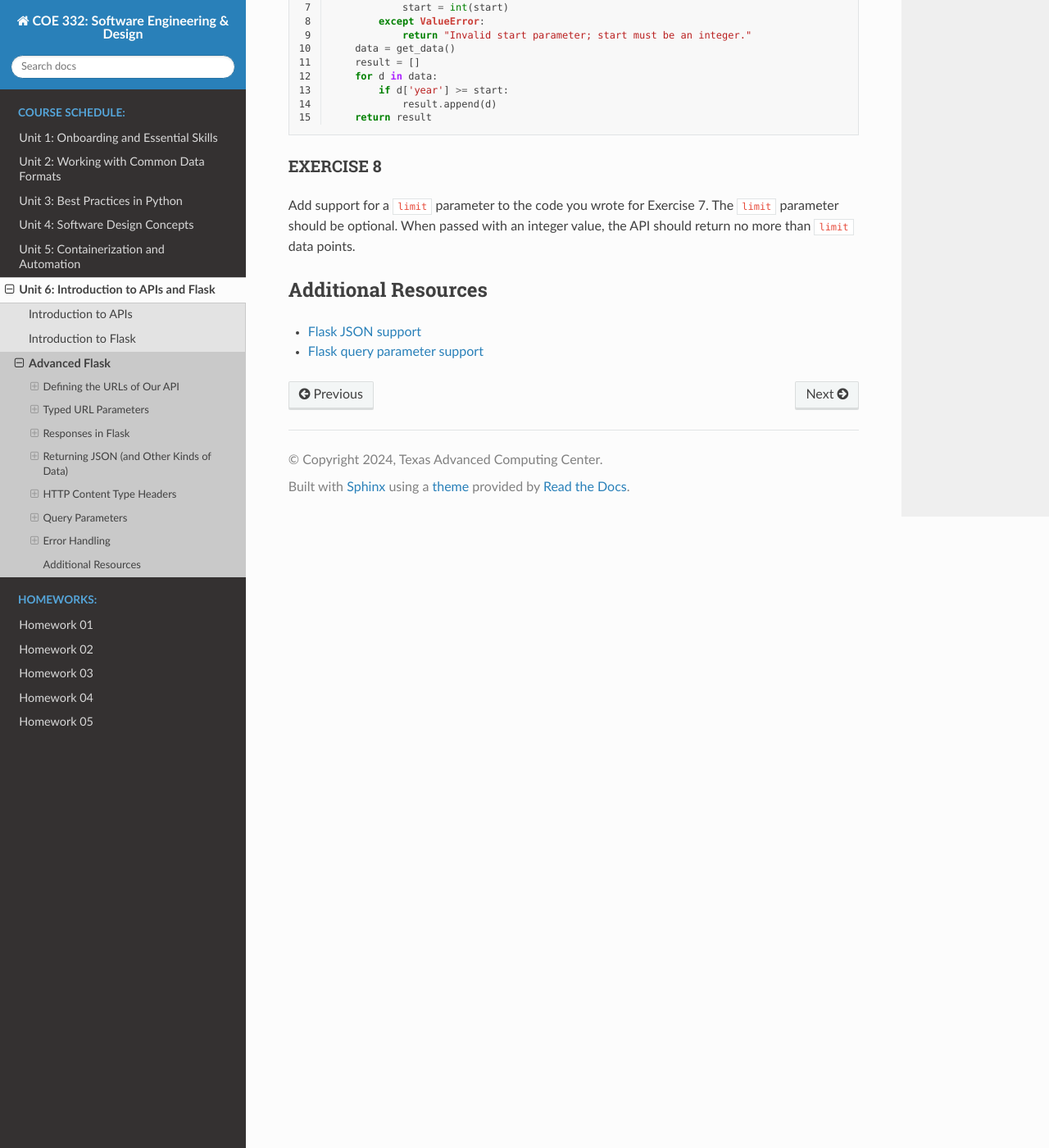
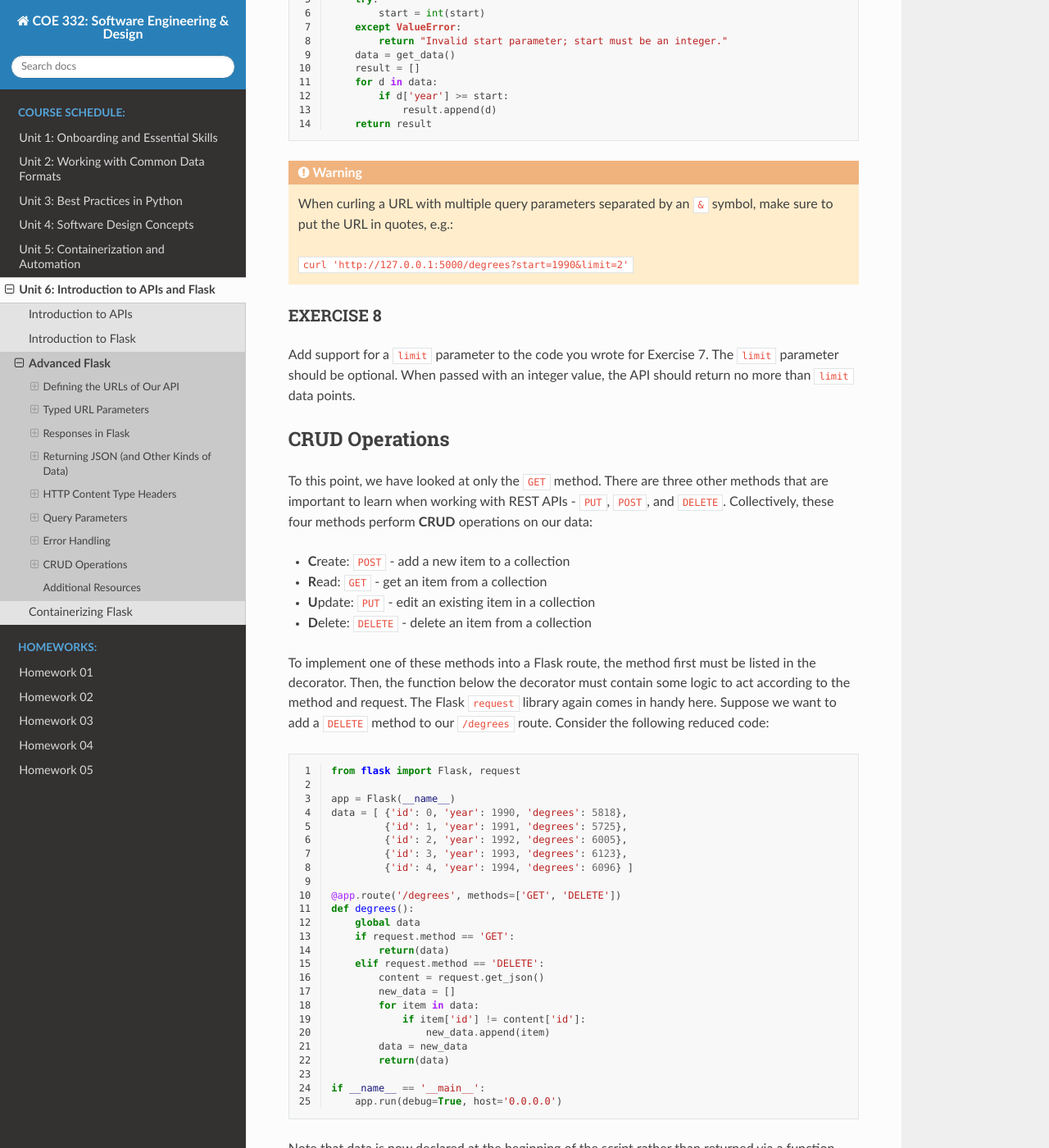
Before and after one commit to TACC/coe-332-sp24, a Sphinx documentation site: the page built from docs/unit06/advanced_flask.rst, in a window 1280 px wide and 1400 px high, scrolled down 9967 px. Shown: the whole window at 82% size. Built offline with Sphinx 7.4.7 and the Read the Docs theme 2.0.0, drawn with Linux system fonts in a browser that asks for light colours; some of the changed text lies outside the part shown.

Commit message:
update advanced docker and dockerflask

```diff
--- a/docs/unit06/advanced_flask.rst
+++ b/docs/unit06/advanced_flask.rst
@@ -9,6 +9,7 @@ functions for our REST API. After going through this module, students should be
 * Extract Content-Type and other headers from Flask route responses
 * Add query parameters to GET requests, and extract their values inside Flask routes
 * Deal with errors from user-supplied input to an API and handle Python exceptions
+* Handle multiple request methods to support CRUD operations
 
 .. note::
 
@@ -528,6 +528,12 @@ Here is the full code for our route function with exception handling.
                result.append(d)
        return result
 
+.. warning::
+
+   When curling a URL with multiple query parameters separated by an ``&`` symbol,
+   make sure to put the URL in quotes, e.g.:
+
+   ``curl 'http://127.0.0.1:5000/degrees?start=1990&limit=2'``
 
 
 EXERCISE 8
@@ -539,6 +545,97 @@ Add support for a ``limit`` parameter to the code you wrote for Exercise 7. The
 API should return no more than ``limit`` data points.
 
 
+CRUD Operations
+---------------
+
+To this point, we have looked at only the ``GET`` method. There are three other
+methods that are important to learn when working with REST APIs - ``PUT``, ``POST``,
+and ``DELETE``. Collectively, these four methods perform **CRUD** operations on our
+data:
+
+* **C**\ reate: ``POST`` - add a new item to a collection
+* **R**\ ead: ``GET`` - get an item from a collection
+* **U**\ pdate: ``PUT`` - edit an existing item in a collection
+* **D**\ elete: ``DELETE`` - delete an item from a collection
+
+To implement one of these methods into a Flask route, the method first must be
+listed in the decorator. Then, the function below the decorator must contain some
+logic to act according to the method and request. The Flask ``request`` library
+again comes in handy here. Suppose we want to add a ``DELETE`` method to our
+``/degrees`` route. Consider the following reduced code:
+
+
+.. code-block:: python3
+   :linenos:
+
+   from flask import Flask, request
+
+   app = Flask(__name__)
+   data = [ {'id': 0, 'year': 1990, 'degrees': 5818},
+            {'id': 1, 'year': 1991, 'degrees': 5725},
+            {'id': 2, 'year': 1992, 'degrees': 6005},
+            {'id': 3, 'year': 1993, 'degrees': 6123},
+            {'id': 4, 'year': 1994, 'degrees': 6096} ]
+
+   @app.route('/degrees', methods=['GET', 'DELETE'])
+   def degrees():
+       global data
+       if request.method == 'GET':
+           return(data)
+       elif request.method == 'DELETE':
+           content = request.get_json()
+           new_data = []
+           for item in data:
+               if item['id'] != content['id']:
+                   new_data.append(item)
+           data = new_data
+           return(data)
+
+   if __name__ == '__main__':
+       app.run(debug=True, host='0.0.0.0')
+
+
+Note that data is now declared at the beginning of the script rather than returned
+via a function call. And, on line 12 we use the ``global`` keyword to indicate that
+references to ``data`` within the ``degrees()`` function (including changes) should
+be made to the variable which belongs to the global scope.
+
+Curling this route with a ``GET`` request returns the entire list of degrees:
+
+.. code-block:: console
+
+   [user-vm]$ curl http://127.0.0.1:5000/degrees
+   -or-
+   [user-vm]$ curl -X GET http://127.0.0.1:5000/degrees
+
+But now we are able to make a ``DELETE`` request to this route, where it is expecting
+to receive a JSON data packet containing the id of the item to delete:
+
+.. code-block:: console
+
+   [user-vm]$ curl -X DELETE http://127.0.0.1:5000/degrees \
+                   -H 'Content-Type: application/json' \
+                   -d '{"id": 4}'
+
+The important changes here are that we are now specifying a delete request
+(``-X DELETE``) instead of the default get request, the header (``-H``) flag is
+used to indicate that we are sending some data in JSON format (``'Content-Type: application/json'``),
+and finally the data packet that we send is just plain JSON (``-d '{"id": 4}'``).
+
+After invoking this delete request, perform another GET request on the ``/degrees``
+URL to see what has changed.
+
+
+
+
+EXERCISE 9
+~~~~~~~~~~
+
+Add support for the ``PUT`` and ``POST`` methods to your ``/degrees`` route.
+What information should be sent in the JSON data packet? What exception handling
+should be performed in the route?
+
+
 
 Additional Resources
 --------------------
--- a/docs/unit06/overview.rst
+++ b/docs/unit06/overview.rst
@@ -13,6 +13,4 @@ called Flask.
    intro_to_apis
    intro_to_flask
    advanced_flask
-
-..
    flask_docker
```
Also changed, not shown: other parts of docs/unit06/advanced_flask.rst (+5 -6 lines), docs/unit06/flask_docker.rst (added, +396 -0 lines).
